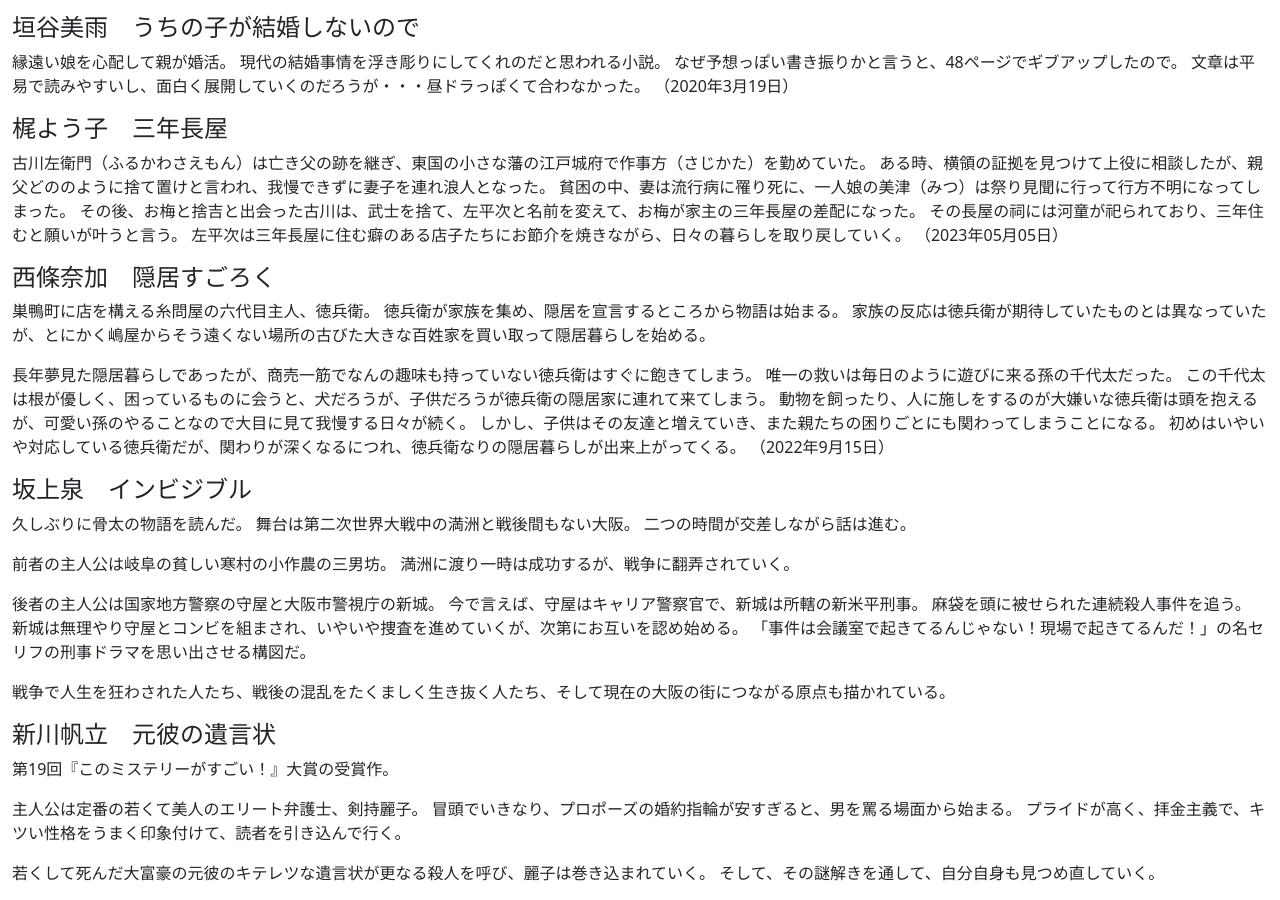
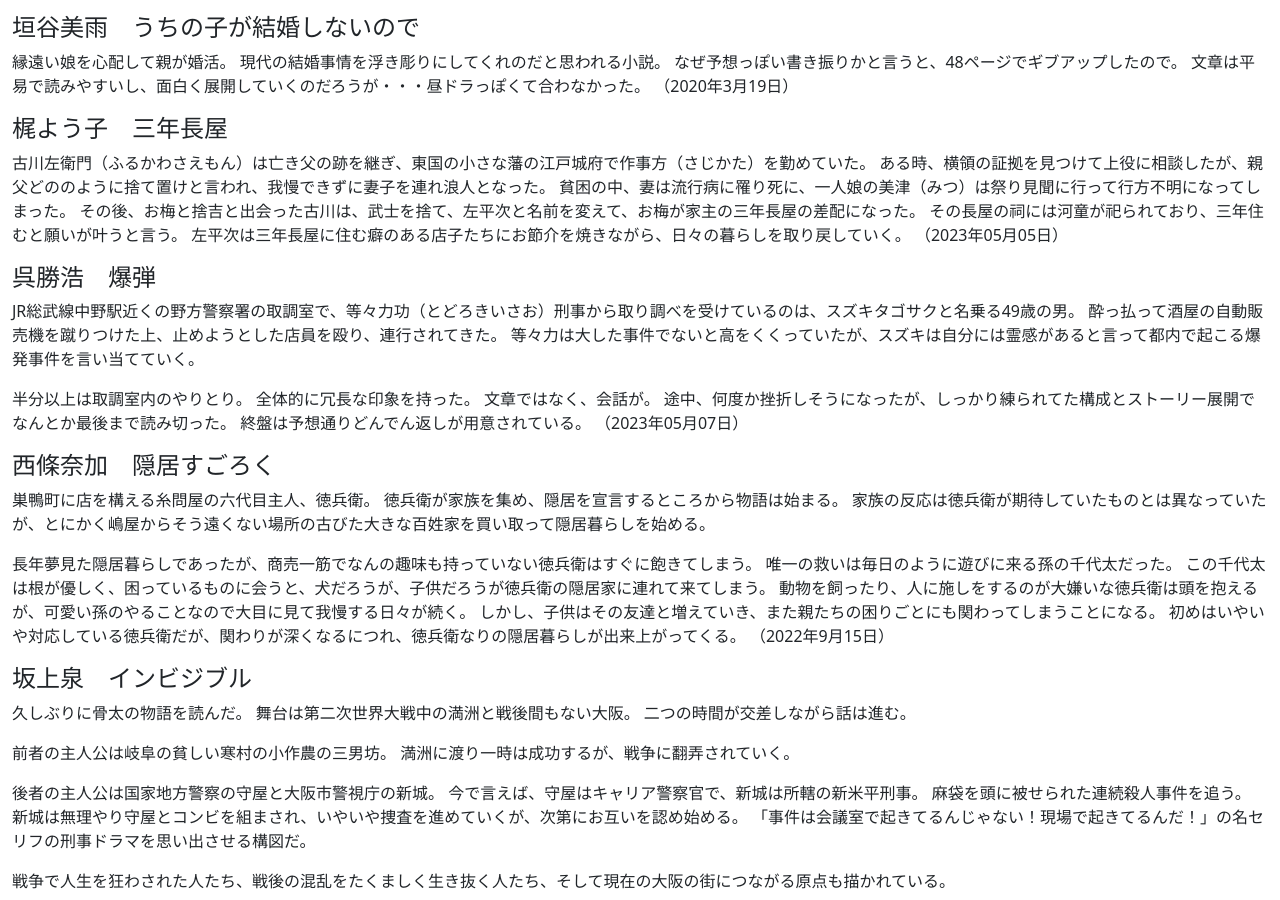
Before and after one commit to waipuna96815/waipuna96815.github.io, a Jekyll site: the page built from pages/book-etc.md, in a window 1280 px wide and 900 px high, scrolled down 1372 px. Built offline with Jekyll 4.4.1, drawn with Linux system fonts in a browser that asks for light colours; nearby versions of some CDN libraries; some of the changed text lies outside the part shown.

Commit message:
add a book by Go

```diff
--- a/pages/book-etc.md
+++ b/pages/book-etc.md
@@ -1,7 +1,7 @@
 ---
 layout: page
 title: 読書メモ：その他
-date: 2023-05-05
+date: 2023-05-07
 categories: 読書
 ---
 #### 相沢沙呼　medium　霊媒探偵 城塚翡翠
@@ -89,6 +89,7 @@ categories: 読書
 
 <div id="kaji"></div>
 #### 梶よう子　三年長屋
+
 古川左衛門（ふるかわさえもん）は亡き父の跡を継ぎ、東国の小さな藩の江戸城府で作事方（さじかた）を勤めていた。
 ある時、横領の証拠を見つけて上役に相談したが、親父どののように捨て置けと言われ、我慢できずに妻子を連れ浪人となった。
 貧困の中、妻は流行病に罹り死に、一人娘の美津（みつ）は祭り見聞に行って行方不明になってしまった。
@@ -96,6 +97,20 @@ categories: 読書
 その長屋の祠には河童が祀られており、三年住むと願いが叶うと言う。
 左平次は三年長屋に住む癖のある店子たちにお節介を焼きながら、日々の暮らしを取り戻していく。
 （2023年05月05日）
+
+<div id="go"></div>
+#### 呉勝浩　爆弾
+
+JR総武線中野駅近くの野方警察署の取調室で、等々力功（とどろきいさお）刑事から取り調べを受けているのは、スズキタゴサクと名乗る49歳の男。
+酔っ払って酒屋の自動販売機を蹴りつけた上、止めようとした店員を殴り、連行されてきた。
+等々力は大した事件でないと高をくくっていたが、スズキは自分には霊感があると言って都内で起こる爆発事件を言い当てていく。
+
+半分以上は取調室内のやりとり。
+全体的に冗長な印象を持った。
+文章ではなく、会話が。
+途中、何度か挫折しそうになったが、しっかり練られてた構成とストーリー展開でなんとか最後まで読み切った。
+終盤は予想通りどんでん返しが用意されている。
+（2023年05月07日）
 
 #### 西條奈加　隠居すごろく
 
```
Also changed, not shown: book.md (+1 -0 lines), index.md (+1 -0 lines).
